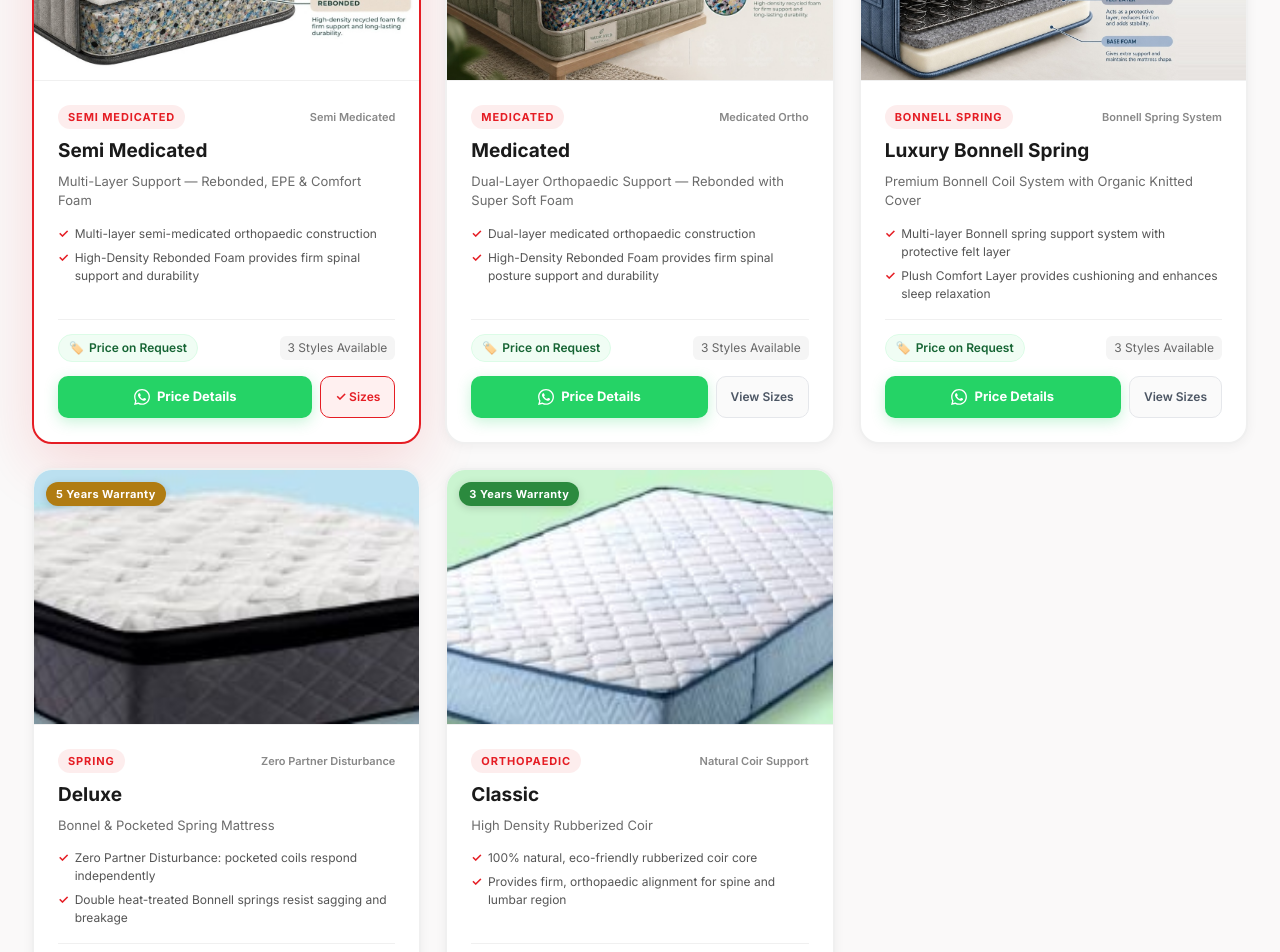
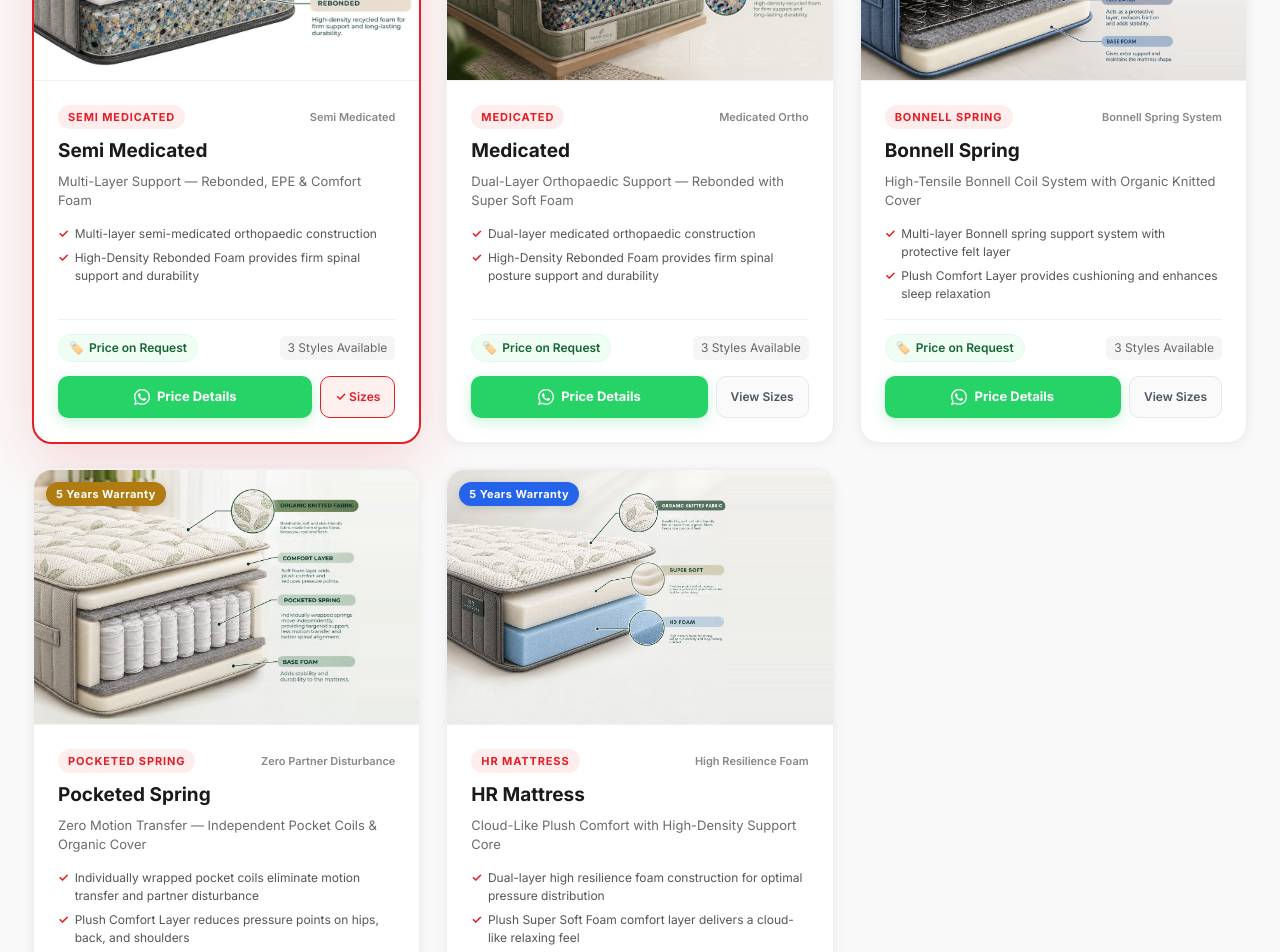
Before and after one commit to alinajaleelkavungal/topsleepmatress, a Next.js app: page / in a window 1280 px wide. Shown: the part 3360-4312 px from the top of the page. Built offline with nearby package versions, Linux system fonts and the light colour scheme; a web font is replaced by a local one.

Commit message:
added pocketed spring and HR mattress

```diff
--- a/components/ContactSection.tsx
+++ b/components/ContactSection.tsx
@@ -359,9 +359,9 @@ export default function ContactSection() {
                     >
                       <option value="Semi Medicated">Semi Medicated — Rebonded, EPE & Organic Fabric</option>
                       <option value="Medicated">Medicated — Rebonded, Super Soft & Organic Fabric</option>
-                      <option value="Luxury Bonnell Spring">Luxury Bonnell Spring — Bonnell Coil & Organic Fabric</option>
-                      <option value="Deluxe">Deluxe — Bonnel & Pocketed Spring</option>
-                      <option value="Classic">Classic — Rubberized Coir Orthopaedic</option>
+                      <option value="Bonnell Spring">Bonnell Spring — Bonnell Coil & Organic Fabric</option>
+                      <option value="Pocketed Spring">Pocketed Spring — Zero Disturbance & Organic Fabric</option>
+                      <option value="HR Mattress">HR Mattress — HD Foam, Super Soft & Organic Fabric</option>
                       <option value="Custom Bespoke">Bespoke / Custom Dimension Order</option>
                     </select>
                   </div>
--- a/components/Footer.tsx
+++ b/components/Footer.tsx
@@ -7,9 +7,9 @@ export default function Footer() {
     Products: [
       'Semi Medicated',
       'Medicated',
-      'Luxury Bonnell Spring',
-      'Deluxe Spring',
-      'Classic Orthopaedic',
+      'Bonnell Spring',
+      'Pocketed Spring',
+      'HR Mattress',
       'Custom Sizing',
     ],
     Company: [
--- a/components/ProductsSection.tsx
+++ b/components/ProductsSection.tsx
@@ -225,12 +225,12 @@ export const products: Product[] = [
     ],
   },
   {
-    id: 'luxury-bonnell-spring',
-    name: 'Luxury Bonnell Spring',
+    id: 'bonnell-spring',
+    name: 'Bonnell Spring',
     category: 'Bonnell Spring',
-    tagline: 'Premium Bonnell Coil System with Organic Knitted Cover',
+    tagline: 'High-Tensile Bonnell Coil System with Organic Knitted Cover',
     description:
-      'Engineered with an interconnected Bonnell spring system, cushioned comfort layer, protective felt insulation, and high-density base foam, all wrapped in premium breathable Organic Knitted Fabric for exceptional spinal alignment and long-lasting durability.',
+      'Engineered with an interconnected Bonnell spring system, cushioned comfort layer, protective felt insulation, and high-density base foam, all wrapped in breathable Organic Knitted Fabric for exceptional spinal alignment and long-lasting durability.',
     seriesBadge: 'Bonnell Spring System',
     warranty: '7 Years Warranty',
     warrantyBadgeColor: '#E51D24',
@@ -309,21 +309,21 @@ export const products: Product[] = [
     ],
   },
   {
-    id: 'deluxe',
-    name: 'Deluxe',
-    category: 'Spring',
-    tagline: 'Bonnel & Pocketed Spring Mattress',
+    id: 'pocketed-spring',
+    name: 'Pocketed Spring',
+    category: 'Pocketed Spring',
+    tagline: 'Zero Motion Transfer — Independent Pocket Coils & Organic Cover',
     description:
-      'Crafted with Bonnel Coil Spring and Pocketed Springs, Hard Cotton Felt, and High Density PU Foam. Featuring zero partner disturbance and electronically heat-tempered springs.',
+      'Engineered with individually wrapped pocket springs that move independently to eliminate partner disturbance, paired with a plush comfort layer and durable base foam, all encased in breathable Organic Knitted Fabric.',
     seriesBadge: 'Zero Partner Disturbance',
     warranty: '5 Years Warranty',
     warrantyBadgeColor: '#B07C12',
-    image: '/images/products/deluxe_clean.jpg',
+    image: '/images/products/pocketed_spring.jpg',
     basePrice: 13168,
     sizes: ['72x36', '75x36', '72x48', '72x60', '75x60', '72x72', '75x72'],
     styles: [
       {
-        name: 'Standard (Bonnell Spring)',
+        name: 'Standard',
         thicknesses: ['6 Inch', '8 Inch', '10 Inch'],
         prices: {
           '72x36': { '6 Inch': 13168, '8 Inch': 16146, '10 Inch': 17625 },
@@ -336,7 +336,7 @@ export const products: Product[] = [
         },
       },
       {
-        name: 'Euro Top (Bonnell Spring)',
+        name: 'Euro Top',
         thicknesses: ['8 Inch', '10 Inch'],
         prices: {
           '72x36': { '8 Inch': 17196, '10 Inch': 18742 },
@@ -349,7 +349,7 @@ export const products: Product[] = [
         },
       },
       {
-        name: 'Pillow Top (Pocketed Spring)',
+        name: 'Pillow Top',
         thicknesses: ['8 Inch', '10 Inch'],
         prices: {
           '72x36': { '8 Inch': 21026, '10 Inch': 22505 },
@@ -364,41 +364,46 @@ export const products: Product[] = [
     ],
     materials: [
       {
-        name: 'Pocketed Springs',
-        desc: 'Individually encased pocket springs isolate movement completely — ensuring zero partner disturbance.',
+        name: 'Organic Knitted Fabric',
+        desc: 'Breathable, soft and skin-friendly fabric made from organic fibres. Keeps you cool and fresh.',
       },
       {
-        name: 'Bonnell Springs',
-        desc: 'Electronically heat-tempered hourglass coils prevent breaking or flattening under pressure.',
+        name: 'Comfort Layer',
+        desc: 'Soft foam layer adds plush comfort and reduces pressure points.',
       },
       {
-        name: 'Hard Cotton Felt & PU Foam',
-        desc: 'Protective cotton felt insulation layer and high-density PU foam cushioning for long-lasting comfort.',
+        name: 'Pocketed Spring',
+        desc: 'Individually wrapped springs move independently, providing targeted support, less motion transfer and better spinal alignment.',
+      },
+      {
+        name: 'Base Foam',
+        desc: 'Adds stability and durability to the mattress.',
       },
     ],
     features: [
-      'Zero Partner Disturbance: pocketed coils respond independently',
-      'Double heat-treated Bonnell springs resist sagging and breakage',
-      'Reinforced hard cotton felt layer ensures seamless coil isolation',
-      'Knitted quilted cover treated against bacteria and dust mites',
+      'Individually wrapped pocket coils eliminate motion transfer and partner disturbance',
+      'Plush Comfort Layer reduces pressure points on hips, back, and shoulders',
+      'Targeted spinal alignment keeps posture naturally supported all night',
+      'Breathable Organic Knitted Fabric made from organic fibres keeps you cool and fresh',
+      'Reinforced base foam adds stability and ensures long-lasting durability',
     ],
   },
   {
-    id: 'classic',
-    name: 'Classic',
-    category: 'Orthopaedic',
-    tagline: 'High Density Rubberized Coir',
+    id: 'hr-mattress',
+    name: 'HR Mattress',
+    category: 'HR Mattress',
+    tagline: 'Cloud-Like Plush Comfort with High-Density Support Core',
     description:
-      'Made with High Density Rubberized Coir covered with High Quality Knitted Fabric treated against fungus, bacteria, and dust mites. Provides superior natural support to the spinal cord and middle body.',
-    seriesBadge: 'Natural Coir Support',
-    warranty: '3 Years Warranty',
-    warrantyBadgeColor: '#2B8A3E',
-    image: '/images/products/classic_clean.jpg',
+      'Crafted with a robust High-Density (HD) foam core and a luxurious Super Soft foam layer that cushions pressure points with a cloud-like feel, all enveloped in breathable, skin-friendly Organic Knitted Fabric.',
+    seriesBadge: 'High Resilience Foam',
+    warranty: '5 Years Warranty',
+    warrantyBadgeColor: '#2563EB',
+    image: '/images/products/hr_mattress.jpg',
     basePrice: 7740,
     sizes: ['72x36', '75x36', '72x48', '72x60', '75x60', '72x72', '75x72'],
     styles: [
       {
-        name: 'Standard (Rubberized Coir)',
+        name: 'Standard',
         thicknesses: ['4 Inch', '5 Inch', '6 Inch'],
         prices: {
           '72x36': { '4 Inch': 7740, '5 Inch': 8920, '6 Inch': 9950 },
@@ -413,28 +418,29 @@ export const products: Product[] = [
     ],
     materials: [
       {
-        name: 'Rubberized Coir',
-        desc: 'Natural coconut fiber infused with natural rubber latex for firm, resilient, and breathable spinal support.',
+        name: 'Organic Knitted Fabric',
+        desc: 'Breathable, soft and skin-friendly fabric made from organic fibres. Keeps you cool and fresh.',
       },
       {
-        name: 'High Density PU Foam',
-        desc: 'Comfort transition layer cushioning the body while maintaining orthopaedic posture alignment.',
+        name: 'Super Soft',
+        desc: 'Provides plush comfort, reduces pressure points and gives a cloud-like feel for better sleep.',
       },
       {
-        name: 'Breathable Knitted Fabric',
-        desc: 'Air-permeable knit fabric treated to eliminate allergens, dust mites, and bacteria.',
+        name: 'HD Foam',
+        desc: 'High-density foam for strong support, durability and long-lasting comfort.',
       },
     ],
     features: [
-      '100% natural, eco-friendly rubberized coir core',
-      'Provides firm, orthopaedic alignment for spine and lumbar region',
-      'Natural ventilation keeps mattress cool and fresh',
-      'Anti-fungal and antibacterial treated cover',
+      'Dual-layer high resilience foam construction for optimal pressure distribution',
+      'Plush Super Soft Foam comfort layer delivers a cloud-like relaxing feel',
+      'High-Density (HD) base foam core provides robust spinal support and durability',
+      'Organic Knitted Fabric made from organic fibres keeps you cool and fresh',
+      'Anti-dust mite and hypoallergenic treated protection for hygienic sleep',
     ],
   },
 ]
 
-const categories = ['All', 'Semi Medicated', 'Medicated', 'Bonnell Spring', 'Spring', 'Orthopaedic']
+const categories = ['All', 'Semi Medicated', 'Medicated', 'Bonnell Spring', 'Pocketed Spring', 'HR Mattress']
 
 export default function ProductsSection() {
   const { ref, visible } = useInView()
--- a/components/ServicesSection.tsx
+++ b/components/ServicesSection.tsx
@@ -27,7 +27,7 @@ const services = [
   {
     icon: '🛡️',
     title: 'Up to 7 Years Warranty',
-    desc: 'Top Sleep mattresses come with official manufacturer warranty (up to 7 Years on Semi Medicated, Medicated, and Luxury Bonnell Spring models; 5 Years on Deluxe; 3 Years on Classic).',
+    desc: 'Top Sleep mattresses come with official manufacturer warranty (up to 7 Years on Semi Medicated, Medicated, and Bonnell Spring models; 5 Years on Pocketed Spring and HR Mattress).',
     tag: 'Official Warranty',
     accent: '#E51D24',
   },
@@ -55,7 +55,7 @@ const services = [
   {
     icon: '💤',
     title: 'Zero Partner Disturbance',
-    desc: 'Our Deluxe pocketed spring line isolates localized weight transfers completely, allowing you and your partner uninterrupted, peaceful rest.',
+    desc: 'Our Pocketed Spring line isolates localized weight transfers completely, allowing you and your partner uninterrupted, peaceful rest.',
     tag: 'Pocketed Springs',
     accent: '#E51D24',
   },
```
Also changed, not shown: public/images/products/hr_mattress.jpg (added), public/images/products/pocketed_spring.jpg (added).
